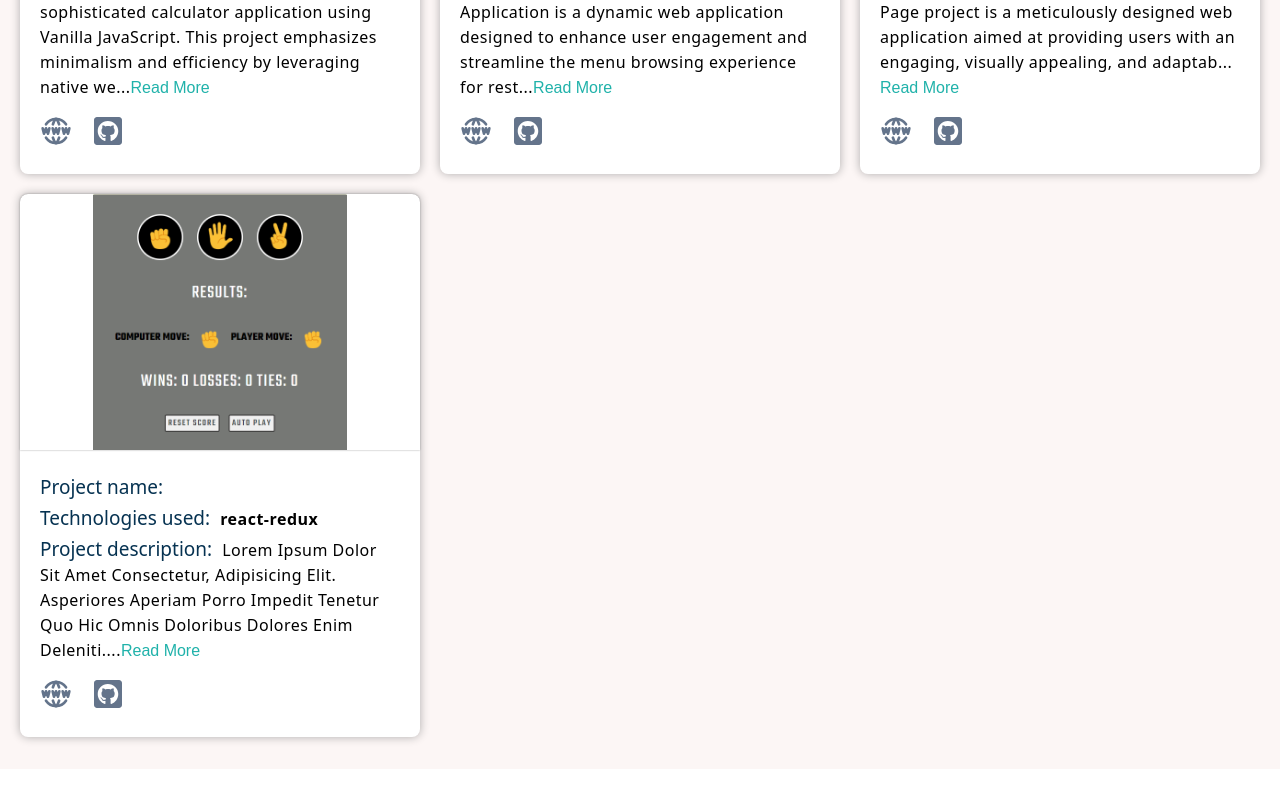
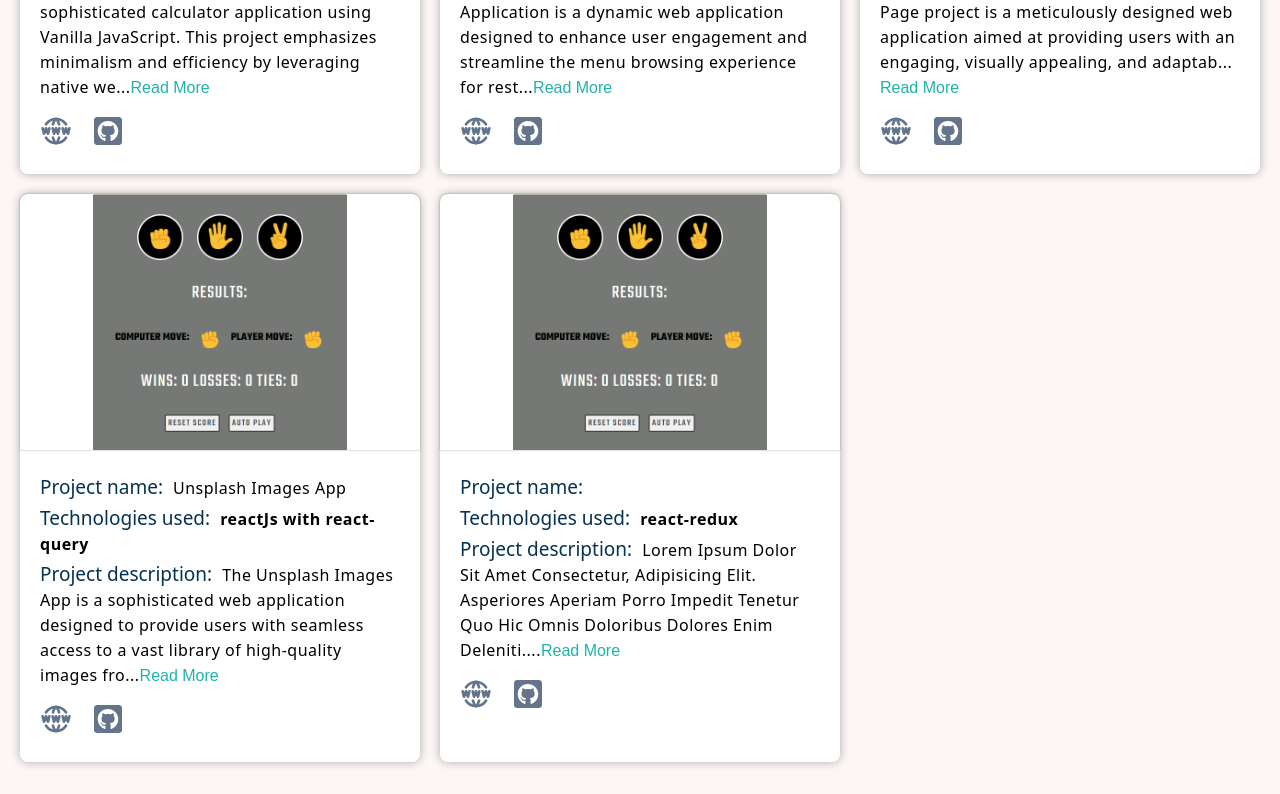
Before and after one commit to Keerti-kumar-shakya/host-small-project-setup, a React (Vite) app: page / in a window 1280 px wide. Shown: the part 1982-2776 px from the top of the page. Before the commit the page ends 2751 px from the top, so only its background shows below. Built offline with nearby package versions, Linux system fonts and the light colour scheme; a web font is replaced by a local one.

Commit message:
unsplash images projected live

```diff
--- a/src/projectsData.js
+++ b/src/projectsData.js
@@ -8,6 +8,7 @@ import sImg_6 from './projects-images/06-question-img.png';
 import sImg_7 from './projects-images/07-calculator-app.png';
 import sImg_8 from './projects-images/08-menu-app.png';
 import sImg_9 from './projects-images/09-responsive-home-page.png';
+import sImg_10 from './projects-images/10-unsplash-images-app.png';
 //import sImg_3 from './projects-images'
 
 import { nanoid } from 'nanoid';
@@ -153,6 +154,21 @@ export const smallProjectData = [
 
     },
 
+    // 10-project
+
+    {
+      id: nanoid(),
+      category: 'react-query',
+      img: sImg_2,
+      techUsed: 'reactJs with react-query',
+      desc: 'The Unsplash Images App is a sophisticated web application designed to provide users with seamless access to a vast library of high-quality images from Unsplash. This project leverages the power of React JS and React Query to deliver a fast, responsive, and user-friendly interface for browsing, searching, and viewing images.',
+      url: 'https://react-query-05-unsplash-images-app.netlify.app/',
+      github: 'https://github.com/Keerti-kumar-shakya/small-react-projects/tree/main/05%20-%20Unsplash%20Images%20app',
+      projectName: 'unsplash images app'
+
+    },
+
+
     {
       id: nanoid(),
       category: 'react-redux',
```
Also changed, not shown: src/projects-images/10-unsplash-images-app.png (added).
